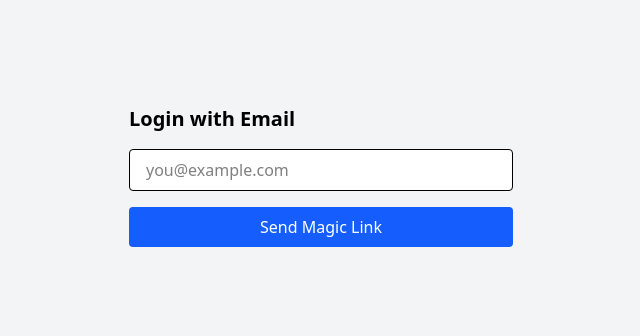
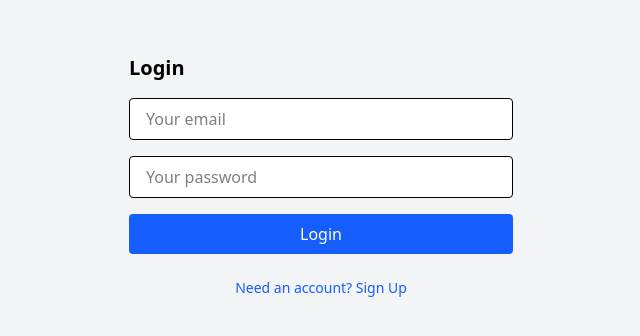
Before and after one commit to vrobbin3247/noter, a React (Vite) app: page / in a window 1280 px wide. Shown: the part 264-600 px from the top of the page, without its empty margins (319-959 px from the left). Built offline with nearby package versions, Linux system fonts and the light colour scheme.

Commit message:
login/signup/content retrieval implementation

```diff
--- a/src/components/AuthForm.tsx
+++ b/src/components/AuthForm.tsx
@@ -1,44 +1,103 @@
 import { useState } from 'react'
 import { supabase } from '../lib/supabaseClient'
+import { useNavigate } from 'react-router-dom'
 
 export default function AuthForm() {
+    const navigate = useNavigate()
   const [email, setEmail] = useState('')
   const [loading, setLoading] = useState(false)
   const [message, setMessage] = useState('')
+  const [isLogin, setIsLogin] = useState(true)
+  const [password, setPassword] = useState('')
 
-  const handleLogin = async (e: React.FormEvent) => {
+//   const handleLogin = async (e: React.FormEvent) => {
+//     e.preventDefault()
+//     setLoading(true)
+
+//     const { error } = await supabase.auth.signInWithOtp({ email })
+
+//     if (error) {
+//       setMessage(`Error: ${error.message}`)
+//     } else {
+//       setMessage('Check your email for the login link!')
+//     }
+
+//     setLoading(false)
+//   }
+
+const handleSignUp = async (e: React.FormEvent) => {
     e.preventDefault()
     setLoading(true)
 
-    const { error } = await supabase.auth.signInWithOtp({ email })
+    const { error } = await supabase.auth.signUp({
+      email,
+      password,
+    })
 
     if (error) {
       setMessage(`Error: ${error.message}`)
     } else {
-      setMessage('Check your email for the login link!')
+      setMessage('Successfully signed up! Check your email for confirmation.')
+    }
+
+    setLoading(false)
+  }
+
+const handleLogin = async (e: React.FormEvent) => {
+    e.preventDefault()
+    setLoading(true)
+
+    const { error } = await supabase.auth.signInWithPassword({
+        email,
+        password
+    })
+
+    if (error) {
+      setMessage(`Error: ${error.message}`)
+    } else {
+    //   setMessage('Successfully logged in!'),
+      navigate('/dashboard')
     }
 
     setLoading(false)
   }
 
   return (
-    <form onSubmit={handleLogin} className="w-full max-w-sm mx-auto mt-20 space-y-4">
-      <h2 className="text-xl font-semibold">Login with Email</h2>
+    <form onSubmit={isLogin ? handleLogin : handleSignUp} className="w-full max-w-sm mx-auto mt-20 space-y-4">
+      <h2 className="text-xl font-semibold">{isLogin ? 'Login' : 'Sign Up'}</h2>
+      {/* Add email input field */}
       <input
         className="w-full px-4 py-2 border rounded bg-white text-black"
         type="email"
-        placeholder="you@example.com"
+        placeholder="Your email"
         value={email}
         onChange={(e) => setEmail(e.target.value)}
         required
       />
-      <button
+      <input
+        className="w-full px-4 py-2 border rounded bg-white text-black"
+        type="password"
+        placeholder="Your password"
+        value={password}
+        onChange={(e) => setPassword(e.target.value)}
+        required
+      />
+       <button
         type="submit"
         className="w-full bg-blue-600 hover:bg-blue-700 text-white py-2 rounded"
         disabled={loading}
       >
-        {loading ? 'Sending magic link...' : 'Send Magic Link'}
+        {loading ? (isLogin ? 'Logging in...' : 'Signing up...') : (isLogin ? 'Login' : 'Sign Up')}
       </button>
+
+      <button
+        type="button"
+        className="w-full text-blue-600 hover:text-blue-800 text-sm mt-2"
+        onClick={() => setIsLogin(!isLogin)}
+      >
+        {isLogin ? 'Need an account? Sign Up' : 'Already have an account? Login'}
+      </button>
+
       {message && <p className="text-sm text-center text-gray-600">{message}</p>}
     </form>
   )
--- /dev/null
+++ b/src/components/ThoughtCard.tsx
@@ -0,0 +1,22 @@
+import React from 'react';
+
+type ThoughtCardProps = {
+  content: string;
+  color: string;
+  font: string;
+  createdAt: string;
+};
+
+const ThoughtCard: React.FC<ThoughtCardProps> = ({ content, color, font, createdAt }) => {
+  return (
+    <div
+      className="rounded-xl p-4 shadow-md mb-4 text-black"
+      style={{ backgroundColor: color, fontFamily: font }}
+    >
+      <p className="text-lg">{content}</p>
+      <p className="text-xs mt-2 text-gray-700">Posted on {new Date(createdAt).toLocaleString()}</p>
+    </div>
+  );
+};
+
+export default ThoughtCard;
--- a/src/pages/Dashboard.tsx
+++ b/src/pages/Dashboard.tsx
@@ -2,51 +2,55 @@ import { useEffect, useState } from 'react'
 import { useNavigate } from 'react-router-dom'
 import { supabase } from '../lib/supabaseClient'
 
-export default function Dashboard() {
-  const [userEmail, setUserEmail] = useState<string | null>(null)
-  const navigate = useNavigate()
+import ThoughtCard from '../components/ThoughtCard';
+
+type Thought = {
+  id: string;
+  content: string;
+  color: string;
+  font: string;
+  created_at: string;
+};
+
+const Dashboard = () => {
+  const [thoughts, setThoughts] = useState<Thought[]>([]);
+  const navigate = useNavigate();
 
   useEffect(() => {
-    const getUser = async () => {
-      const { data, error } = await supabase.auth.getUser()
-      if (error || !data?.user) {
-        navigate('/') // not logged in, redirect to login
-      } else {
-        setUserEmail(data.user.email as string)
+    const fetchThoughts = async () => {
+      const { data, error } = await supabase
+        .from('thoughts')
+        .select('*')
+        .order('created_at', { ascending: false });
+
+      if (error) {
+        console.error('Error fetching thoughts:', error.message);
+        return;
       }
-    }
 
-    getUser()
-  }, [navigate])
+      setThoughts(data || []);
+    };
 
-  const handleLogout = async () => {
-    await supabase.auth.signOut()
-    navigate('/')
-  }
+    fetchThoughts();
+  }, []);
 
   return (
-    <div className="min-h-screen bg-white p-8">
-      <div className="flex justify-between items-center mb-8">
-        <h1 className="text-2xl font-bold">Dashboard</h1>
-        <button
-          onClick={handleLogout}
-          className="bg-red-600 hover:bg-red-700 text-white px-4 py-2 rounded"
-        >
-          Logout
-        </button>
-      </div>
-
-      <p className="text-gray-700 mb-6">Welcome, {userEmail}</p>
-
-      <div className="grid grid-cols-1 md:grid-cols-3 gap-4">
-        {/* Placeholder cards */}
-        {[1, 2, 3].map((i) => (
-          <div key={i} className="rounded-xl border shadow-md p-4 bg-gradient-to-br from-blue-100 to-white">
-            <p className="text-lg font-medium text-gray-800">Thought #{i}</p>
-            <p className="text-gray-600 mt-2">This is a sample thought card.</p>
+    <div className="p-4">
+      <h1 className="text-2xl font-bold mb-6">🧠 Thoughts Feed</h1>
+      <div className="flex overflow-x-auto gap-4 pb-4">
+        {thoughts.map((thought) => (
+          <div key={thought.id} className="flex-shrink-0 w-64">
+            <ThoughtCard
+              content={thought.content}
+              color={thought.color}
+              font={thought.font}
+              createdAt={thought.created_at}
+            />
           </div>
         ))}
       </div>
     </div>
-  )
-}
+  );
+};
+
+export default Dashboard;
```
